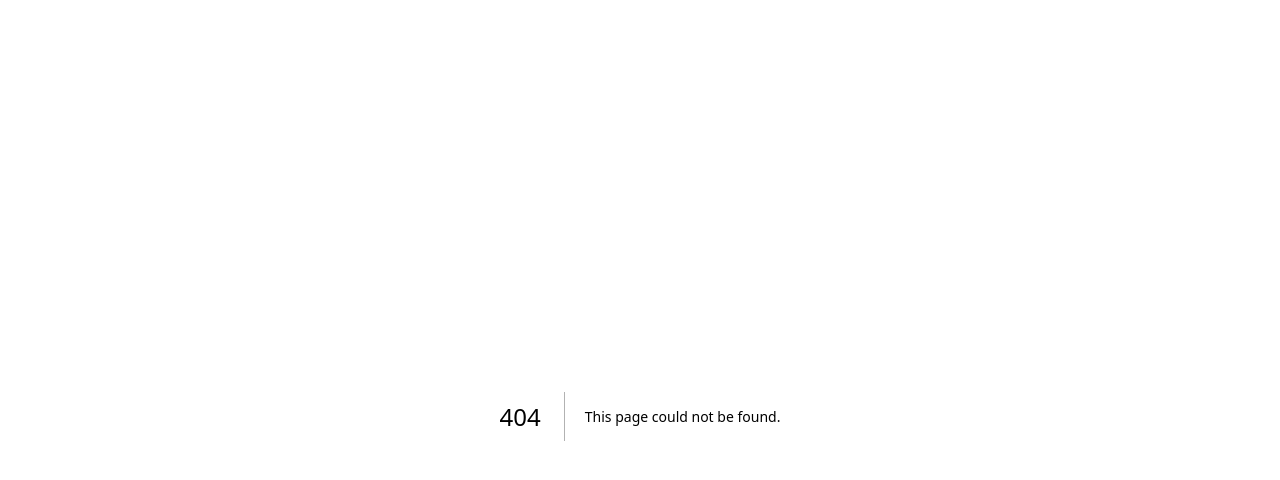
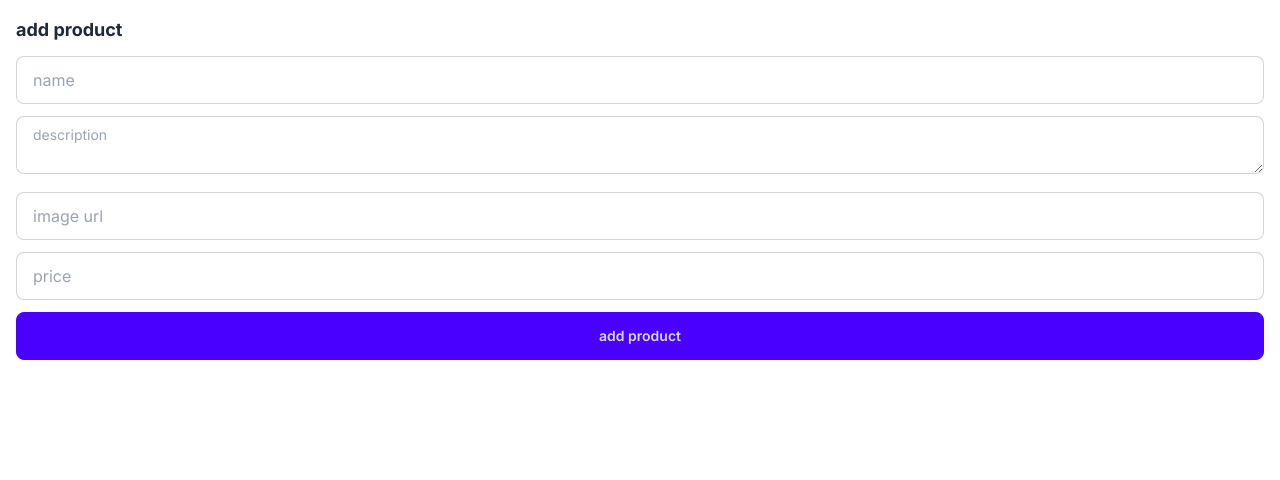
Before and after one commit to MhL5/nextjs-ecommerce, a Next.js app: page /add-product in a window 1280 px wide. Before the commit this address had no page. Shown: the top 480 px of the page. Built offline with nearby package versions, Linux system fonts and the light colour scheme; no server answers.

Commit message:
add "addProduct" page

```diff
--- /dev/null
+++ b/src/app/add-product/page.tsx
@@ -0,0 +1,45 @@
+import { createProduct } from "@/actions/productActions";
+import FormSubmitButton from "@/components/FormSubmitButton";
+
+export const metadata = {
+  title: "add product",
+};
+
+export default function Page() {
+  return (
+    <div>
+      <h1 className="mb-3 text-lg font-bold">add product</h1>
+      <form action={createProduct}>
+        <input
+          type="text"
+          required
+          name="name"
+          placeholder="name"
+          className="input input-bordered mb-3 w-full"
+        />
+        <textarea
+          required
+          name="description"
+          placeholder="description"
+          className="textarea textarea-bordered mb-3 w-full text-sm"
+        />
+        <input
+          type="url"
+          required
+          name="imageUrl"
+          placeholder="image url"
+          className="input input-bordered mb-3 w-full"
+        />
+        <input
+          type="number"
+          required
+          name="price"
+          placeholder="price"
+          className="input input-bordered mb-3 w-full"
+        />
+
+        <FormSubmitButton className="btn-block">add product</FormSubmitButton>
+      </form>
+    </div>
+  );
+}
```
